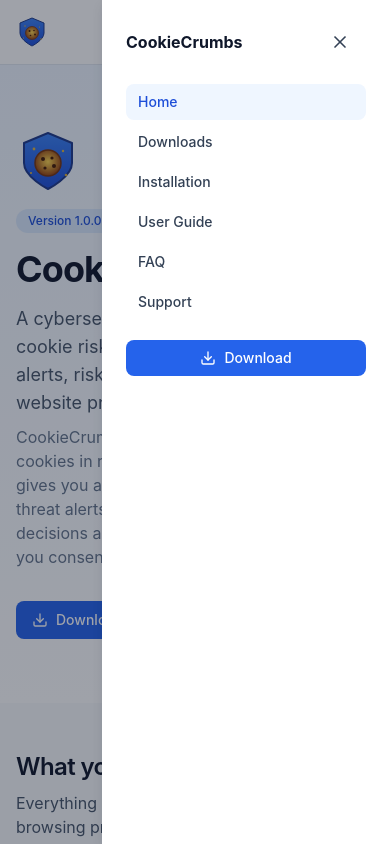
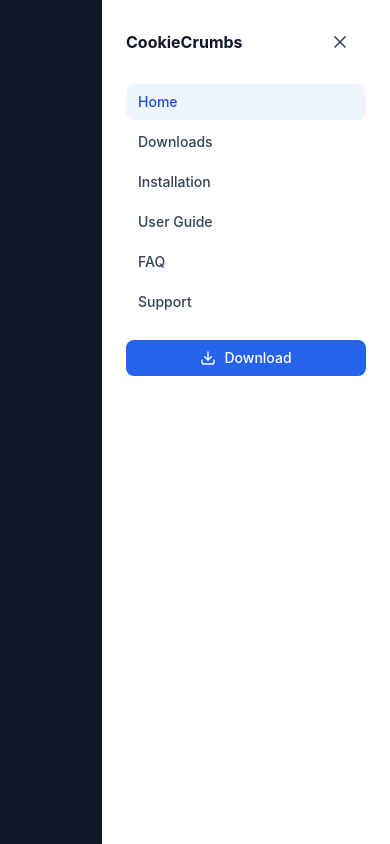
Before and after one commit to zjsrmnt/customer-support-portal, a React (Vite) app: page / in a window 390 px wide. Both pictures are taken after a click on the button "Open menu". Shown: the top 844 px of the page. Built offline with nearby package versions, Linux system fonts and the light colour scheme.

Commit message:
Make mobile menu backdrop fully opaque

```diff
--- a/src/components/layout/Header.jsx
+++ b/src/components/layout/Header.jsx
@@ -63,7 +63,7 @@ export function Header() {
       {open && (
         <div className="md:hidden fixed inset-0 z-50" role="dialog" aria-modal="true" aria-label="Menu">
           <div
-            className="absolute inset-0 bg-ink-900/40"
+            className="absolute inset-0 bg-ink-900"
             onClick={() => setOpen(false)}
             aria-hidden="true"
           />
```
